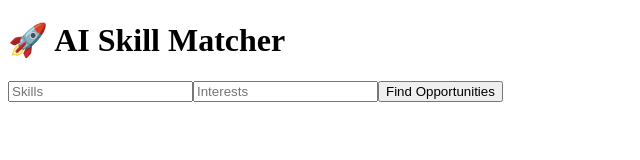
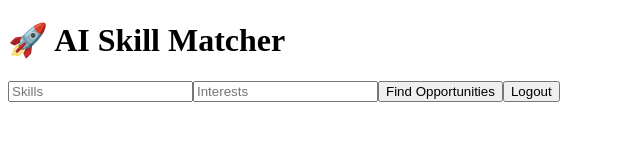
Before and after one commit to Renuka-019/ai-skill-matcher, a React (Create React App) app: page /home in a window 1280 px wide. Shown: the top 160 px of the page, without its empty margins (0-640 px from the left). Built offline with nearby package versions, Linux system fonts and the light colour scheme; sample sign-in values are in the browser's storage.

Commit message:
Update Home.js

```diff
--- a/src/Home.js
+++ b/src/Home.js
@@ -24,13 +24,22 @@ function Home() {
 
   return (
     <div className="container">
-      <motion.div className="card" initial={{ y: 40 }} animate={{ y: 0 }}>
+      <motion.div className="card" initial={{ y: 50 }} animate={{ y: 0 }}>
         <h1>🚀 AI Skill Matcher</h1>
 
         <input placeholder="Skills" onChange={(e) => setSkills(e.target.value)} />
         <input placeholder="Interests" onChange={(e) => setInterests(e.target.value)} />
 
         <button onClick={handleSubmit}>Find Opportunities</button>
+
+        <button
+          onClick={() => {
+            localStorage.removeItem("isLoggedIn");
+            window.location.href = "/";
+          }}
+        >
+          Logout
+        </button>
 
         {result && (
           <div className="results">
```
